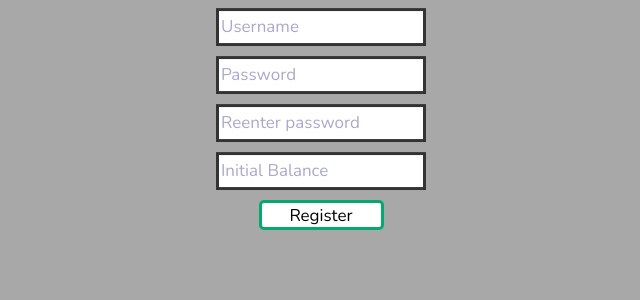
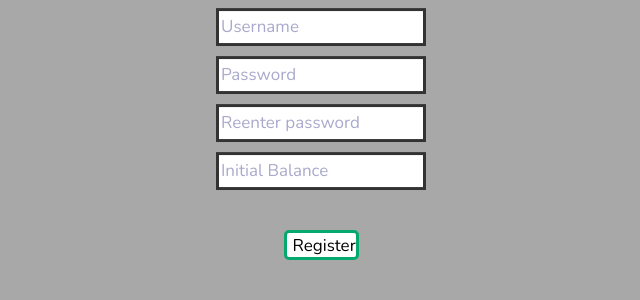
Before and after one commit to AnCieply/p33-budget-dashboard, a Flask app: page /signup in a window 1280 px wide. Shown: the part 308-608 px from the top of the page, without its empty margins (319-959 px from the left). Run offline with Flask 3, Linux system fonts and the light colour scheme.

Commit message:
made signup button more visually distinct for clarity

```diff
--- a/static/css/predash.css
+++ b/static/css/predash.css
@@ -104,3 +104,8 @@ input[type=submit]:hover {
     align-items: center;
     row-gap: 10px;
 }
+
+input[name="signup_button"] {
+    width: 75px;
+    transform: translate(0, 30px)
+}
```
